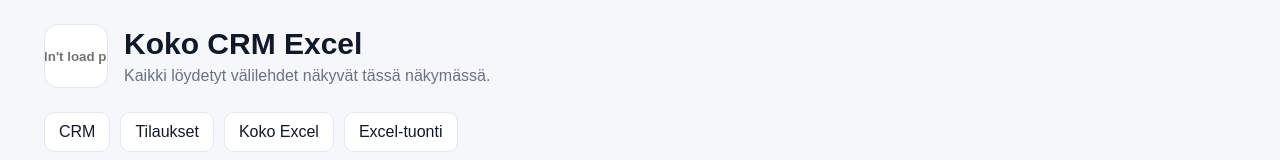
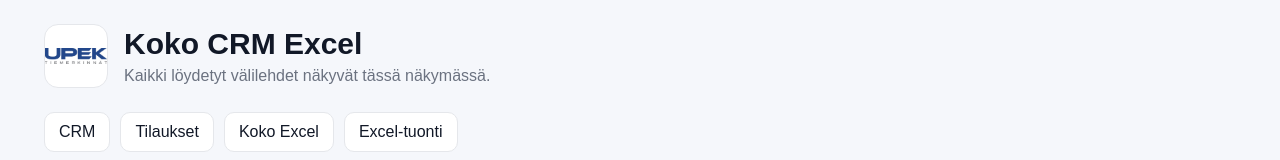
Before and after one commit to samu1233-beep/hot-leads-crm, a Next.js app: page /excel in a window 1280 px wide. Shown: the top 160 px of the page. Built offline with nearby package versions, Linux system fonts and the light colour scheme.

Commit message:
Update layout-shell.tsx

```diff
--- a/components/layout-shell.tsx
+++ b/components/layout-shell.tsx
@@ -7,7 +7,7 @@ export function LayoutShell({ title, subtitle, children }: { title: string; subt
         <div>
           <div className="brandWrap">
             <div className="logoBox">
-              <embed src="/upek_logo.pdf" type="application/pdf" />
+              <img src="/upek_logo.jpg" alt="Upek logo" style={{ width: '100%', height: '100%', objectFit: 'contain' }} />
             </div>
             <div>
               <div className="title">{title}</div>
```
